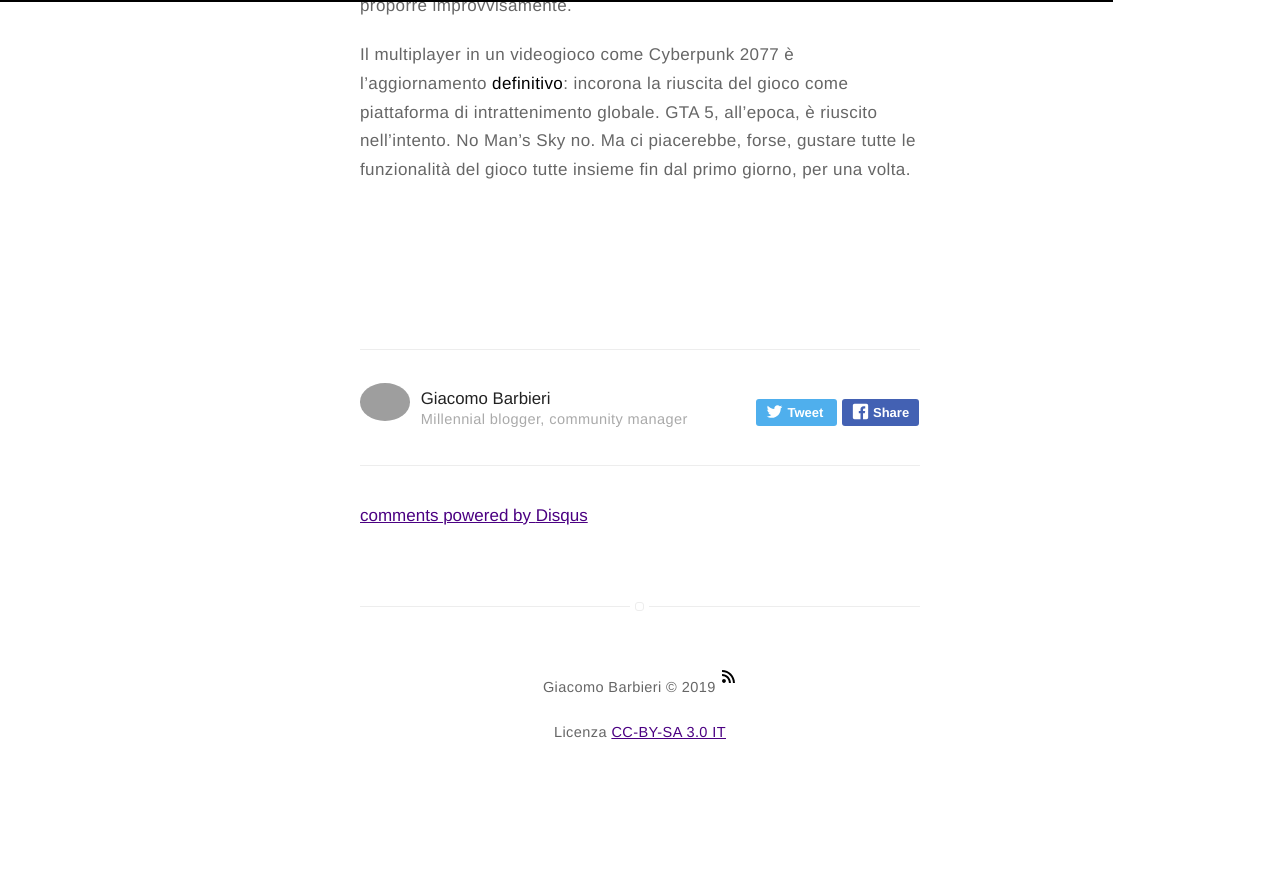
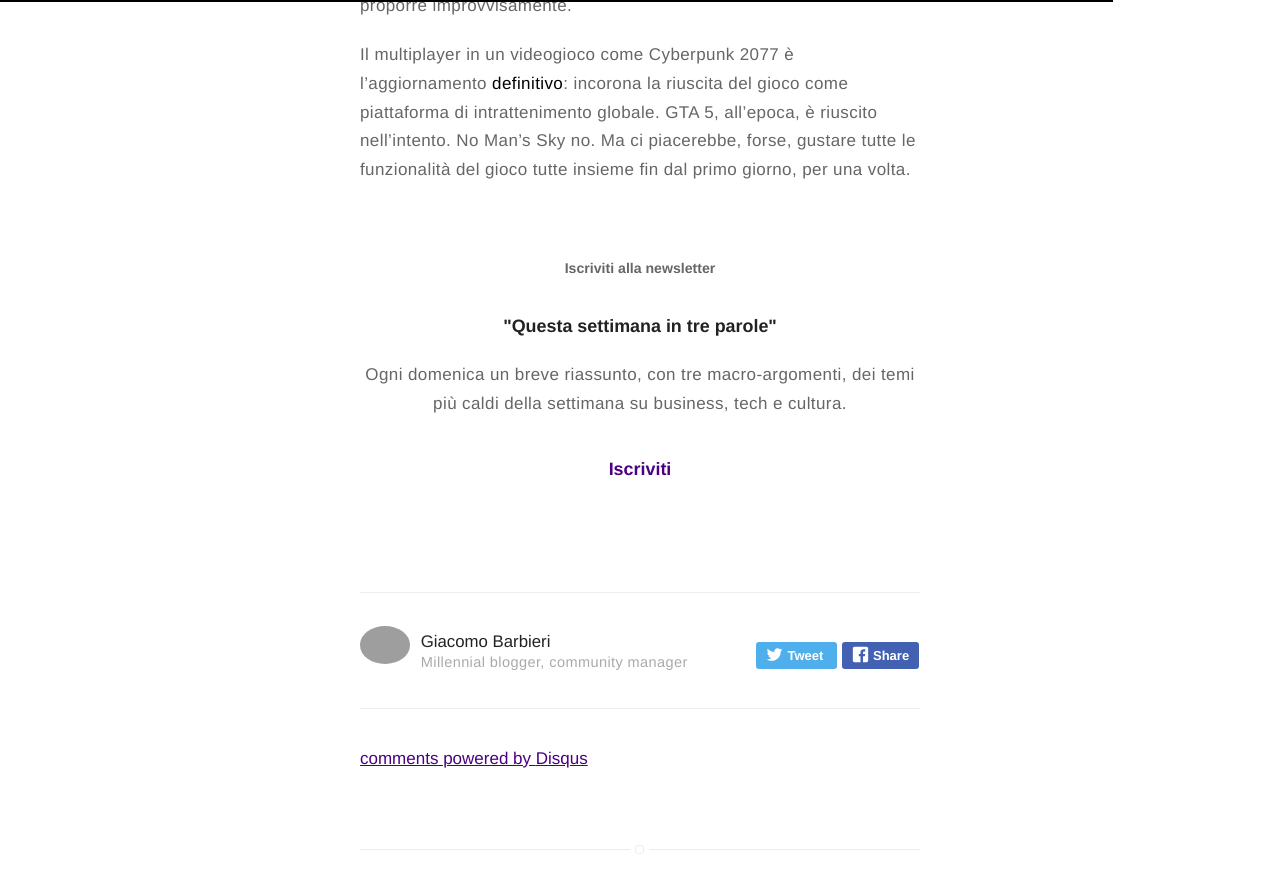
Before and after one commit to iJaack/Jaack, a Jekyll site: the page built from _posts/2019-09-05-multiplayer-ritardo-cyberpunk.markdown, in a window 1280 px wide and 900 px high, scrolled down 983 px. Shown: the top 893 px of the window. Built offline with Jekyll 4.4.1, drawn with Linux system fonts in a browser that asks for light colours; comment, search, counter and statistics services are not loaded; before the commit the page ends 1788 px from its top, so only the background shows below that; some of the changed text lies outside the part shown.

Commit message:
integrato modulo tinyletter (da aggiustare) aggiornato titolo primo post

```diff
--- a/_includes/read-time.html
+++ b/_includes/read-time.html
@@ -1,11 +1,11 @@
 <span class="reading-time" title="Estimated read time">
     {% assign words = content | number_of_words %}
 
-    {% if words < 240 %}
+    {% if words < 200 %}
         Tempo di lettura: meno di 1 minuto!
-    {% else if words > 240 && words < 360 %}
+    {% else if words > 200 and words < 300 %}
         Tempo di lettura: solo 1 minuto!
     {% else %}
-        Tempo di lettura: {{ words | divided_by:180 }} minuti
+        Tempo di lettura: {{ words | divided_by:200 }} minuti
     {% endif %}
 </span>
--- /dev/null
+++ b/_includes/tinyletter.html
@@ -0,0 +1,13 @@
+<h5 align="center">
+  Iscriviti alla newsletter
+</h4>
+<h4 align="center">
+  "Questa settimana in tre parole"
+</h3>
+<p align="center">
+  Ogni domenica un breve riassunto, con tre macro-argomenti, dei temi più caldi
+  della settimana su business, tech e cultura.
+</p>
+<h4 align="center">
+  <a href="http://bit.ly/2m1xLFO" target="blank">Iscriviti</a>
+</h4>
--- a/_layouts/post.html
+++ b/_layouts/post.html
@@ -30,6 +30,8 @@
     </div>
 {% endif %}
 
+{% include tinyletter.html %}
+
 {% if site.related %}
     {% include related.html %}
 {% endif %}
--- a/_posts/2019-09-05-multiplayer-ritardo-cyberpunk.markdown
+++ b/_posts/2019-09-05-multiplayer-ritardo-cyberpunk.markdown
@@ -1,5 +1,5 @@
 ---
-title: "Economia del multiplayer ritardato"
+title: "Economia del multiplayer in ritardo"
 layout: post
 date: 2019-09-05 11:40
 image: /assets/images/cyberpunk-2077.jpg
```
